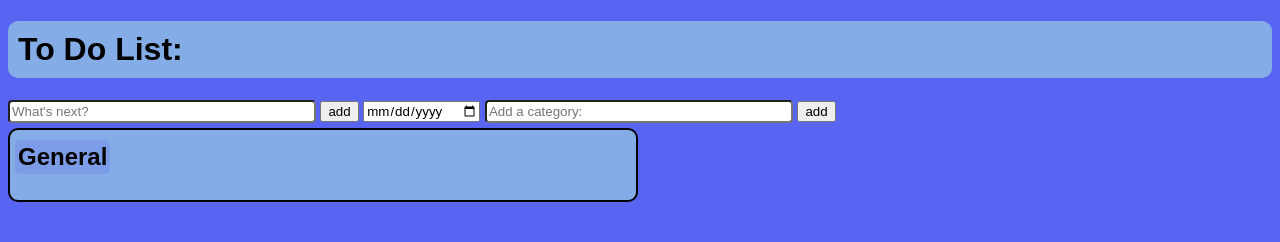
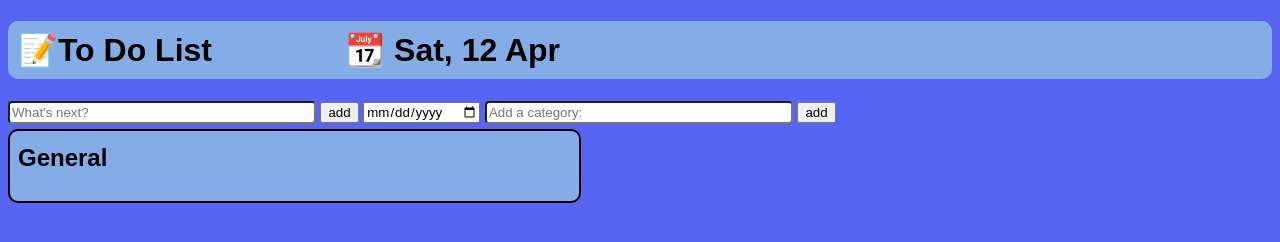
Before and after one commit to skipper215/ProjectManagementApp, a plain HTML site: page index.html in a window 1280 px wide. Drawn offline with nearby package versions, Linux system fonts and the light colour scheme.

Commit message:
added todays date at the top

```diff
--- a/index.html
+++ b/index.html
@@ -7,7 +7,8 @@
     </head>
 
     <body>
-        <h1>To Do List: </h1>
+        <h1 class="title">To Do List</h1><h1 class="js-todays-date"></h1>
+
         <input class="js-input" onkeydown="handleKeyDown(event), renderCategories()" placeholder="What's next?"></input>
         <button class="js-add" onclick="addToDo(), renderCategories()" >add</button>
         <input class="js-date" type="date">
@@ -23,9 +24,6 @@
             </ul>
         </div>
 
-
-
-
         <p></p>
         <script src="https://cdn.jsdelivr.net/npm/sortablejs@latest/Sortable.min.js"></script>
         <script src="javascript.js"></script> <!-- script runs after html inserts-->
--- a/javascript.js
+++ b/javascript.js
@@ -6,12 +6,18 @@ let completedToDoList = JSON.parse(localStorage.getItem("completedToDoList")) ||
 window.onload = () => {
     renderCategories(),
     displayCompletedToDos();
+    renderTitle();
     // removeAllCategories();
     // removeAllCompletedToDo();
 }
 
-
-
+// Render todays date
+function renderTitle() {
+    const now = new Date();
+    const parts = now.toUTCString().split(" ");
+    console.log(parts[2]);
+    document.querySelector(".title").innerHTML = `📝To Do List <div class="todays-date">📆 ${parts[0]} ${parts[1]} ${parts[2]} </div>` ;
+}
 
 // for testing
 function removeAllCategories() {
--- a/style.css
+++ b/style.css
@@ -1,17 +1,23 @@
 * {
-    font-family: Arial, Helvetica, sans-serif;
+    font-family: sans-serif;
 }
 
 body {
     background-color: 	rgb(88, 101, 242);
 }
 
-h1 {
+.title {
     background-color:	#84ade7;
     padding: 10px;
     border-radius: 10px;
+
 }
 
+.todays-date {
+    display: inline-block;
+    margin-left: 10%;
+
+}
 
 .main-display {
     display: flex;
@@ -21,7 +27,7 @@ h1 {
 .sortable-container {
     display: flex;
     flex-direction: column;
-    width: 110%;
+    width: 100%;
     background-color: #84ade7;
     margin-top: 5px;
     border: solid 2px black;
@@ -30,6 +36,7 @@ h1 {
 
 .checkbox-todo {
     transform: scale(1.15);
+    margin-right: 7px;
 }
 
 .todos {
@@ -61,6 +68,7 @@ h1 {
 
 .toDoLabel {
     display: inline-block;
+    font-weight: 500;
     white-space: normal; /*allow wrapping at spaces */
     word-break: break-word; /* break up long words with white spaces */
     overflow-wrap: break-word; /*modern fallback for word-break*/
@@ -75,6 +83,7 @@ h1 {
     display:flex;
     flex-direction: column;
     width: 45%;
+    margin-top: 5px;
 }
 
 .completedToDoItem {
@@ -86,7 +95,7 @@ h1 {
     margin-left:-40px;
     padding: 15px;
     border: 2px solid black;
-    margin-bottom: 20px;
+    margin-bottom: 10px;
     background-color: rgb(110, 255, 110);
     border-radius: 10px;
 
@@ -126,7 +135,6 @@ h1 {
 .heading-container h2 {
     border-radius: 5px;
     padding: 3px;
-    background-color: rgba(93, 83, 233, 0.185);
 }
 
 .date-overdue {
```
